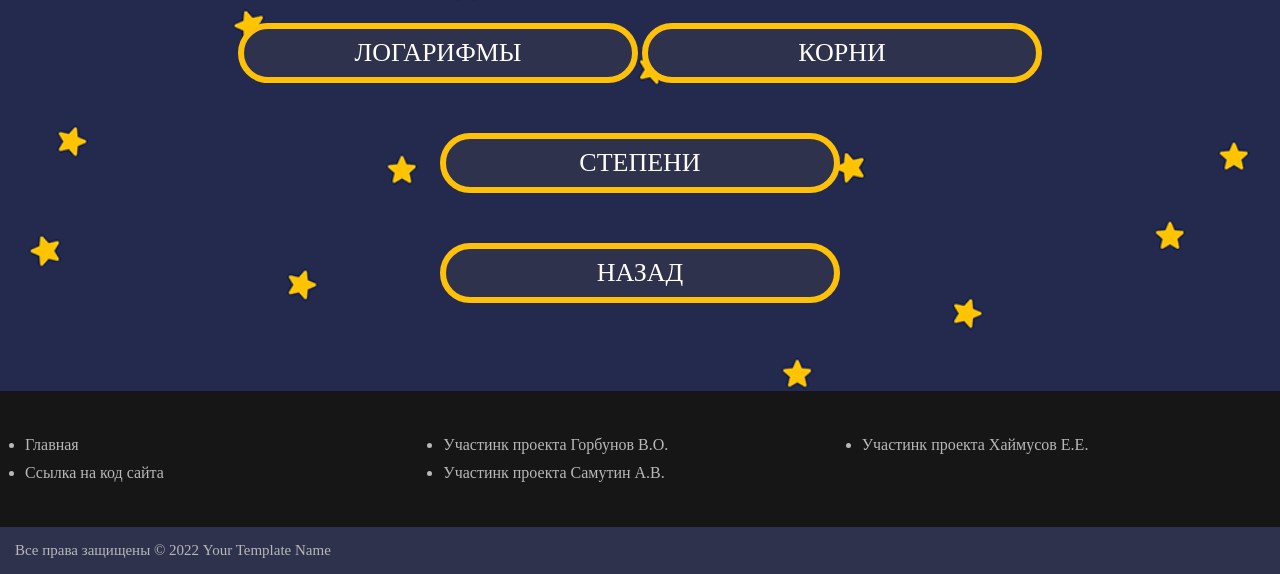
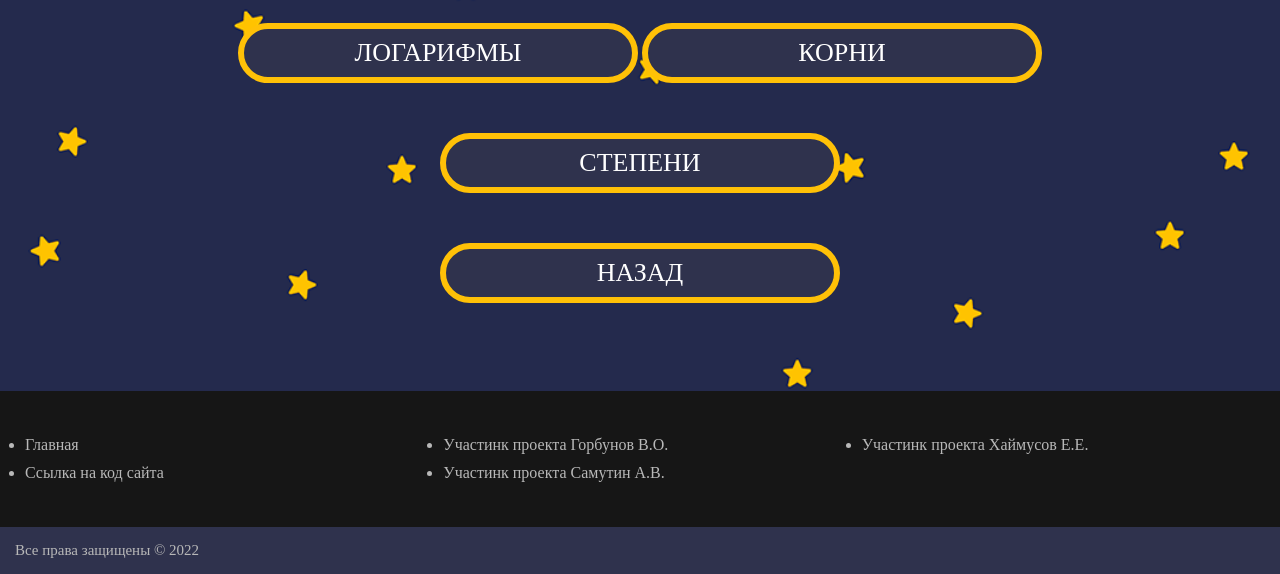
Before and after one commit to yackid/project, a plain HTML site: page Algebra.html in a window 1280 px wide. Shown: the part 512-1086 px from the top of the page. Drawn offline with Linux system fonts and the light colour scheme.

Commit message:
Add files via upload

```diff
--- a/Algebra.html
+++ b/Algebra.html
@@ -55,6 +55,6 @@
 
     </div>
     <div class="copyright text-center">
-    Все права защищены © 2022 <span>Your Template Name</span>
+    Все права защищены © 2022
     </div>
   </footer>
```
Also changed, not shown: Geometry.html (+1 -1 lines), index.html (+1 -1 lines), kor.html (+1 -1 lines), mno.html (+1 -1 lines), plo.html (+1 -1 lines), ste.html (+1 -1 lines), vek.html (+1 -1 lines).
